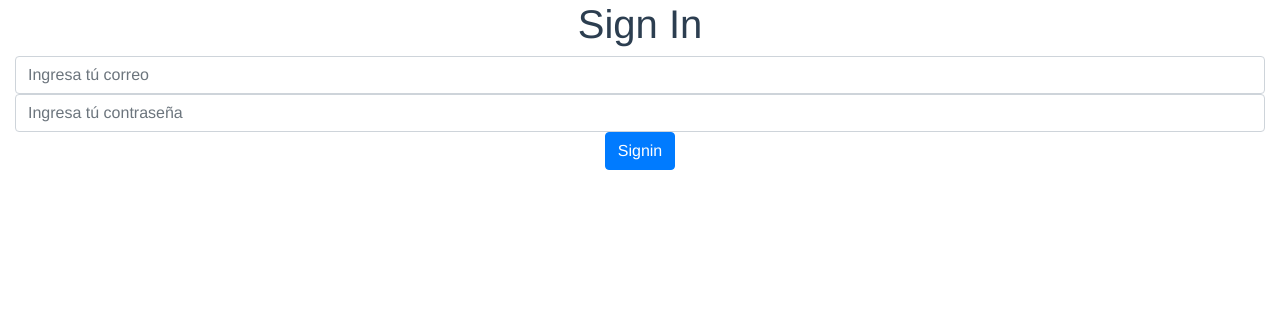
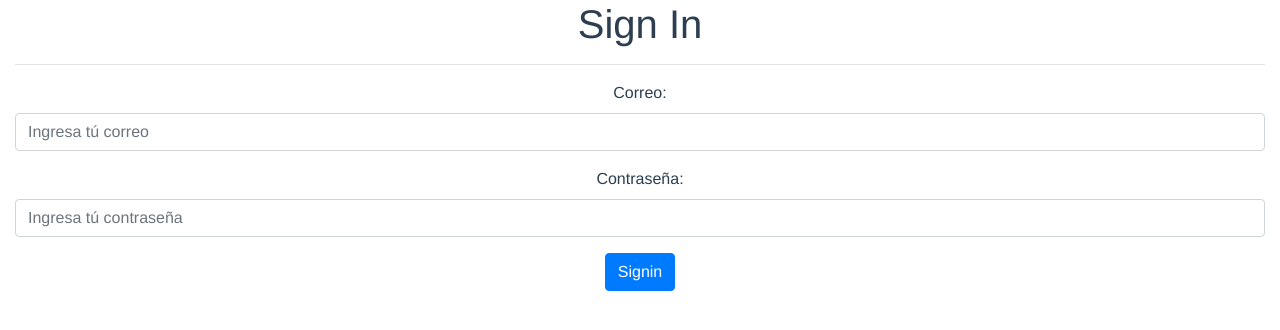
Before and after one commit to rudmanmrrod/vue-turnout, a Vue app: page /signin in a window 1280 px wide. Shown: the top 330 px of the page. Built offline with nearby package versions, Linux system fonts and the light colour scheme; no server answers.

Commit message:
Ajustados detalles de login

```diff
--- a/src/components/Signin.vue
+++ b/src/components/Signin.vue
@@ -1,6 +1,7 @@
 <template>
   <b-container fluid>
     <h1>Sign In</h1>
+    <hr>
     <b-alert
       variant="danger"
       v-model="error"
@@ -8,21 +9,29 @@
     >
       {{error}}
     </b-alert>
-    <b-row>
-      <b-col sm="12">
+    <b-form>
+      <b-form-group
+        label="Correo:"
+        label-for="email"
+      >
         <b-form-input
+          id="email"
           v-model="email"
           placeholder="Ingresa tú correo"
         ></b-form-input>
-      </b-col>
-      <b-col sm="12">
+      </b-form-group>
+      <b-form-group
+        label="Contraseña:"
+        label-for="password"
+      >
         <b-form-input
+          id="password"
           v-model="password"
           placeholder="Ingresa tú contraseña"
           type="password"
         ></b-form-input>
-      </b-col>
-    </b-row>
+      </b-form-group>
+    </b-form>
     <b-button
       variant="primary"
       @click="SignIn"
```
